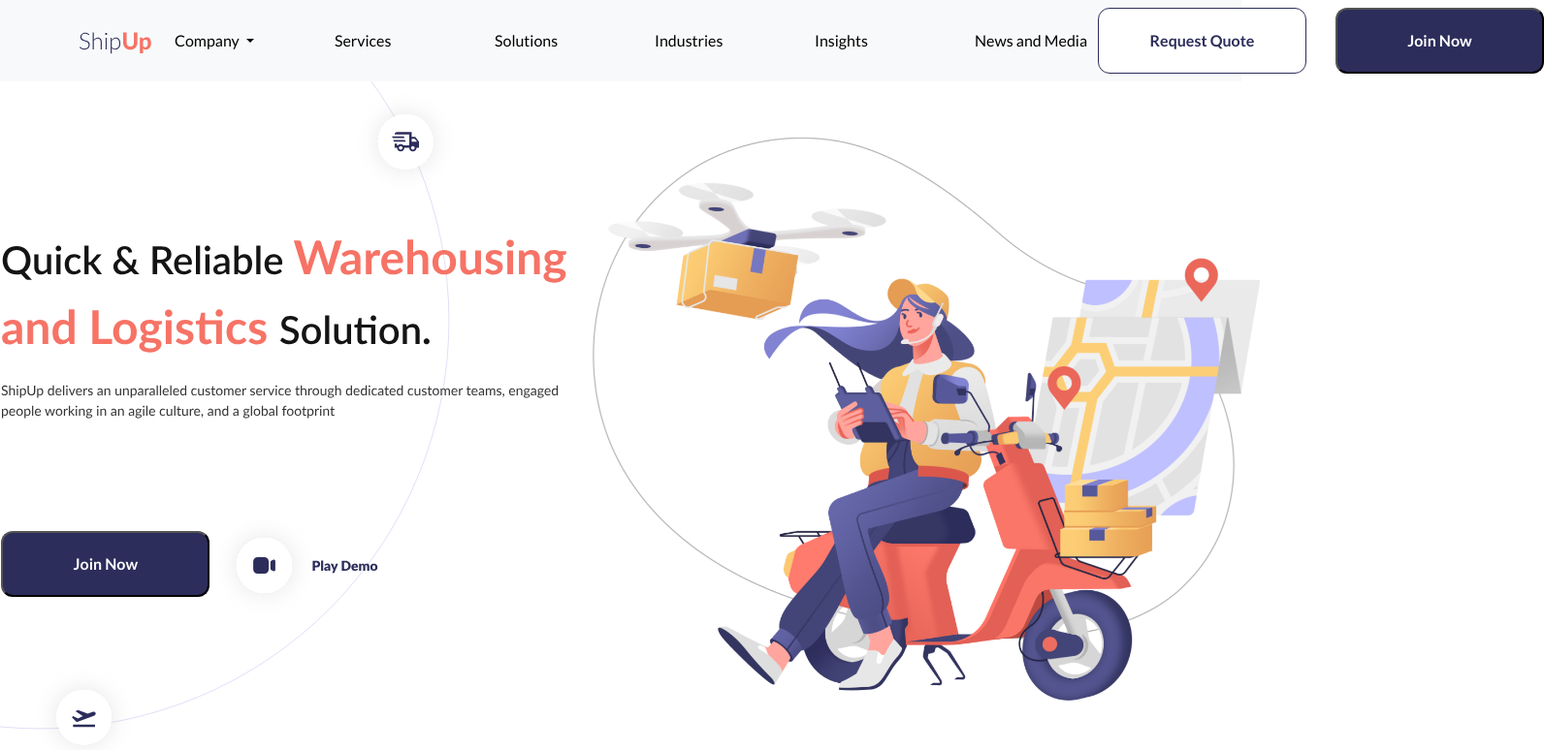
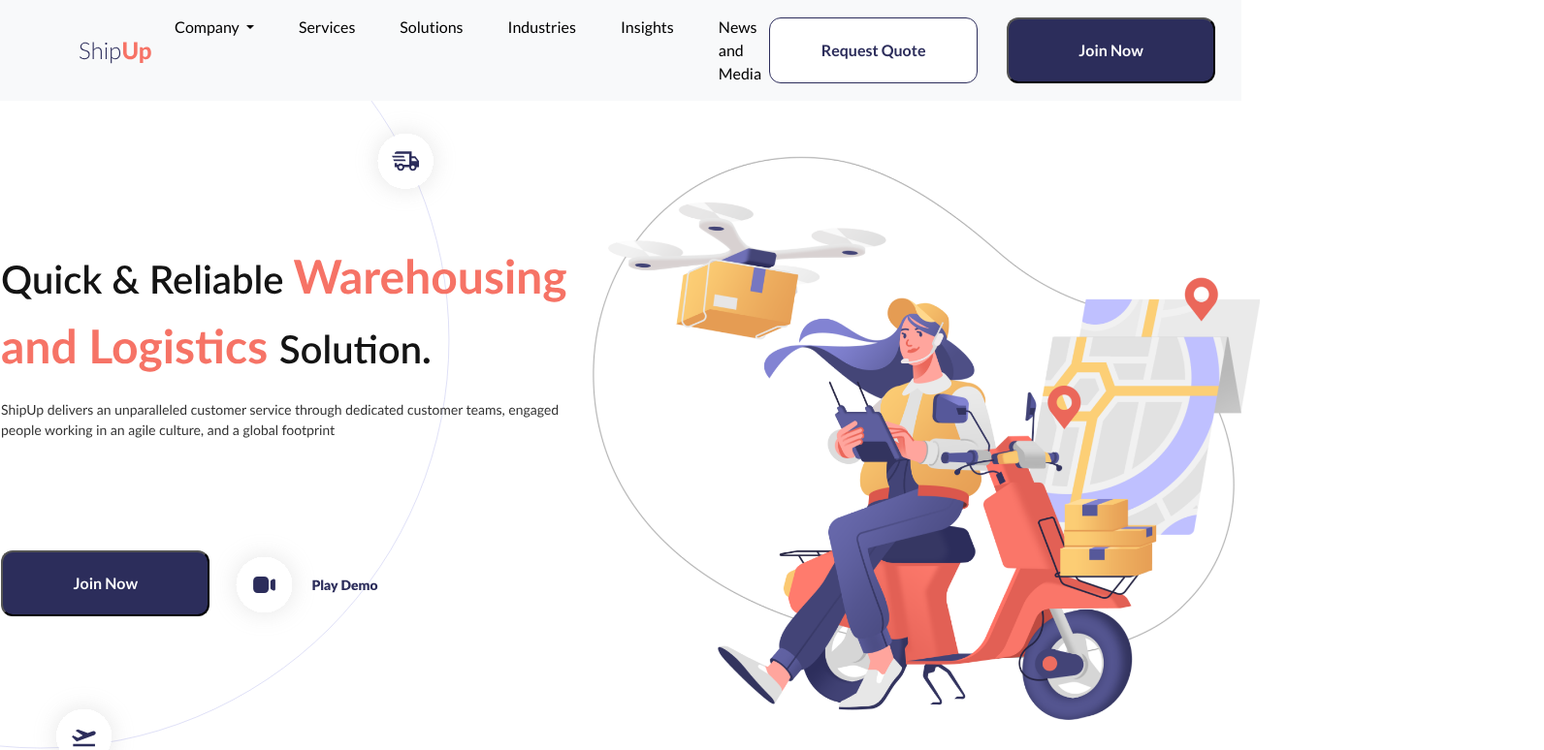
Before and after one commit to arvind520/Arvind-Assessment-Provis, a plain HTML site: page index.html in a window 1280 px wide. Shown: the top 774 px of the page at 97% size, 1592 px wide, since content can reach past the window. Drawn offline with nearby package versions, Linux system fonts and the light colour scheme.

Commit message:
Update style.css

```diff
--- a/style.css
+++ b/style.css
@@ -15,9 +15,6 @@ body{
     font-weight: bold;
     transition: all 0.3s;
     width: 215px;
-}
-.nav-item{
-    width: 135px;
 }
 
 .myPrimaryBtn:hover {
```
